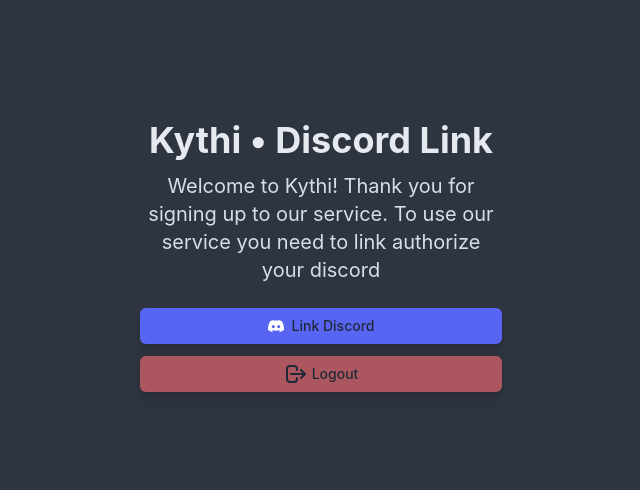
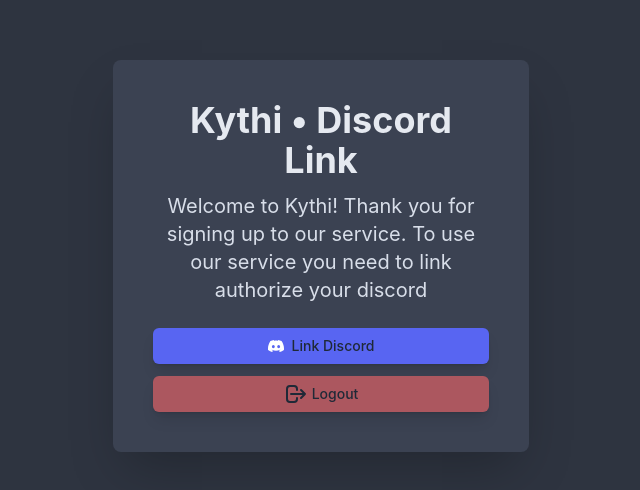
Before and after one commit to barius13/Frontend, a Next.js app: page /discord in a window 1280 px wide. Shown: the part 144-634 px from the top of the page, without its empty margins (319-959 px from the left). Built offline with nearby package versions, Linux system fonts and the light colour scheme; no server answers.

Commit message:
refactor: Discord

```diff
--- a/src/pages/discord.tsx
+++ b/src/pages/discord.tsx
@@ -5,8 +5,8 @@
   return (
     <>
       <div className="bg-polar-100">
-        <div className="flex justify-center items-center h-screen grid-rows-1text-white">
-          <div className="text-center p-8 lg:w-1/3">
+        <div className="flex justify-center items-center h-screen grid-rows-1 px-4">
+          <div className="text-center p-10 lg:w-1/3 bg-polar-200 rounded-lg shadow-2xl">
             <h1 className="lg:text-4xl text-3xl font-bold text-snow-200">
               Kythi • Discord Link
             </h1>
```
